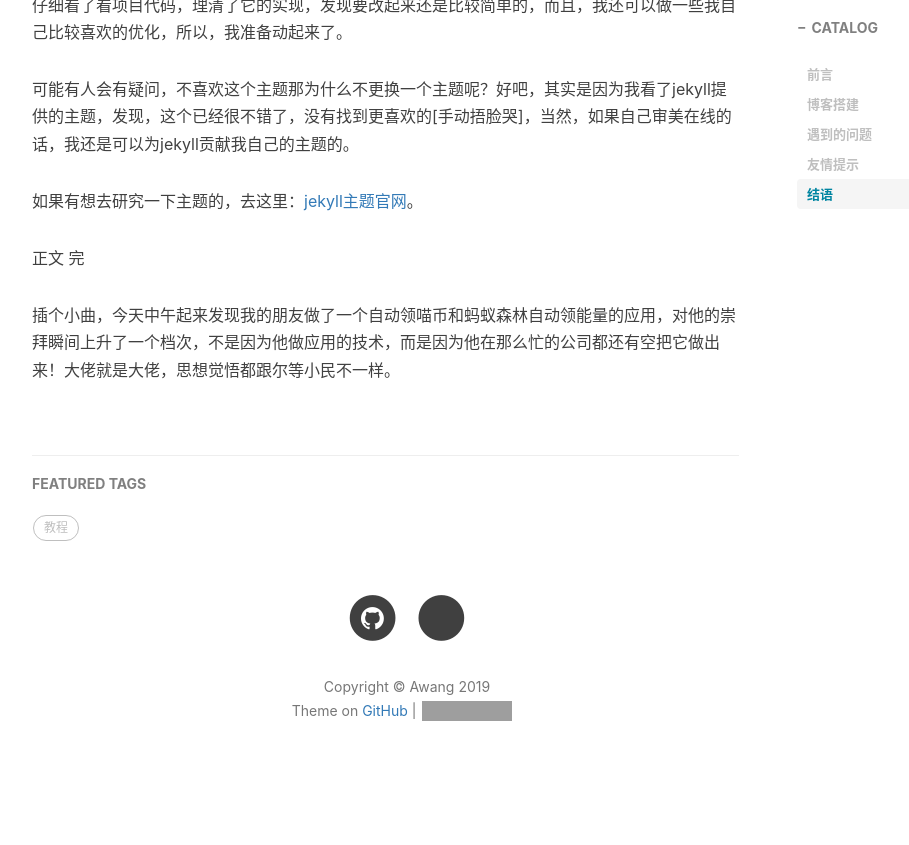
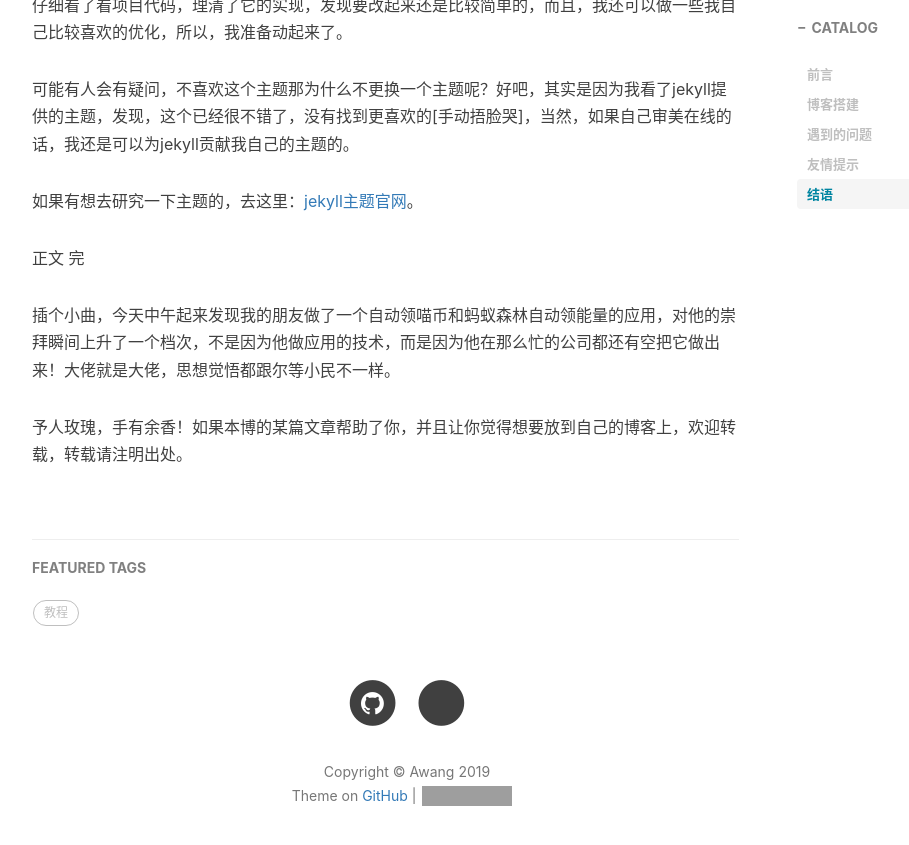
Before and after one commit to awang0608/awang0608.github.io, a Jekyll site: the page built from _posts/2019-11-09-利用 GitHub Pages 快速搭建个人博客.md, in a window 1280 px wide and 900 px high, scrolled down 6289 px. Shown: the top 845 px of the window, without its empty margins (233-1142 px from the left). Built offline with Jekyll 4.4.1, drawn with Linux system fonts in a browser that asks for light colours; nearby versions of some CDN libraries; comment, search, counter and statistics services are not loaded; a style sheet for code colours, icons or effects is not loaded; before the commit the page ends 7104 px from its top, so only the background shows below that; grey boxes are pictures that could not be loaded.

Commit message:
添加签名

```diff
--- a/_layouts/post.html
+++ b/_layouts/post.html
@@ -59,6 +59,8 @@ layout: default
                 post-container">
 
 				{{ content }}
+
+                <p>予人玫瑰，手有余香！如果本博的某篇文章帮助了你，并且让你觉得想要放到自己的博客上，欢迎转载，转载请注明出处。</p>
 
                 <hr style="visibility: hidden;">
 
--- a/about.html
+++ b/about.html
@@ -18,7 +18,7 @@ header-img: "img/post-bg-rwd.jpg"
     <p>Hey，我是<strong>阿望</strong>，一个有bug也不会有众多程序猿围观解决问题的那种前端妹子，对前端有着不大不小的执着，我喜欢成都。</p>
     <p>这是我利用 <a href="https://pages.github.com/">GitHub Pages</a> 与 <a href="http://jekyll.com.cn/">Jekyll</a> 搭建的个人博客，更博频率不会很高，但保证有效，如果有什么问题，还望不吝赐教~
 
-    <p>予人玫瑰，手有余香！如果本博得某篇文章帮助了你，并且让你觉得想要放到自己的博客上，欢迎转载，转载请注明出处。</p>
+    <p>予人玫瑰，手有余香！如果本博的某篇文章帮助了你，并且让你觉得想要放到自己的博客上，欢迎转载，转载请注明出处。</p>
 </div>
 
 <!-- Gitalk 评论 start  -->
```
